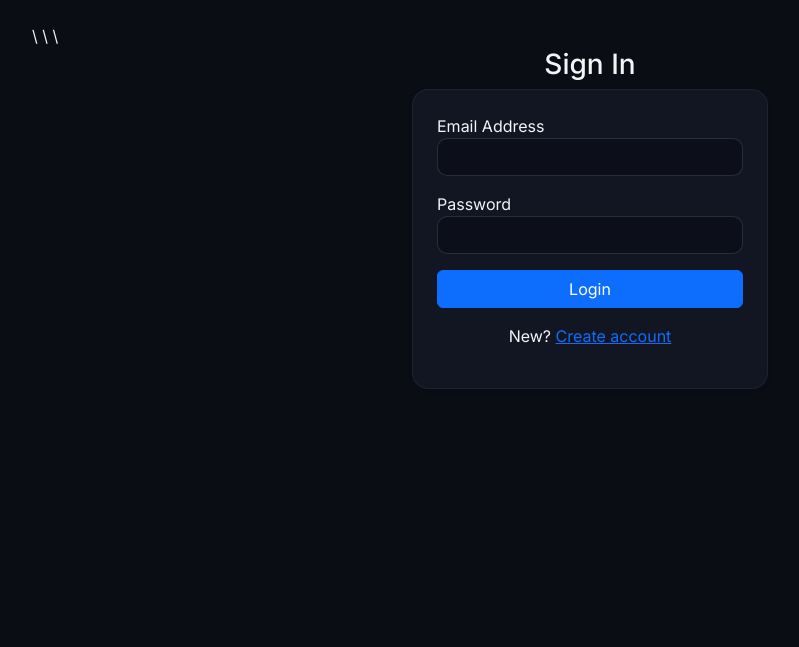
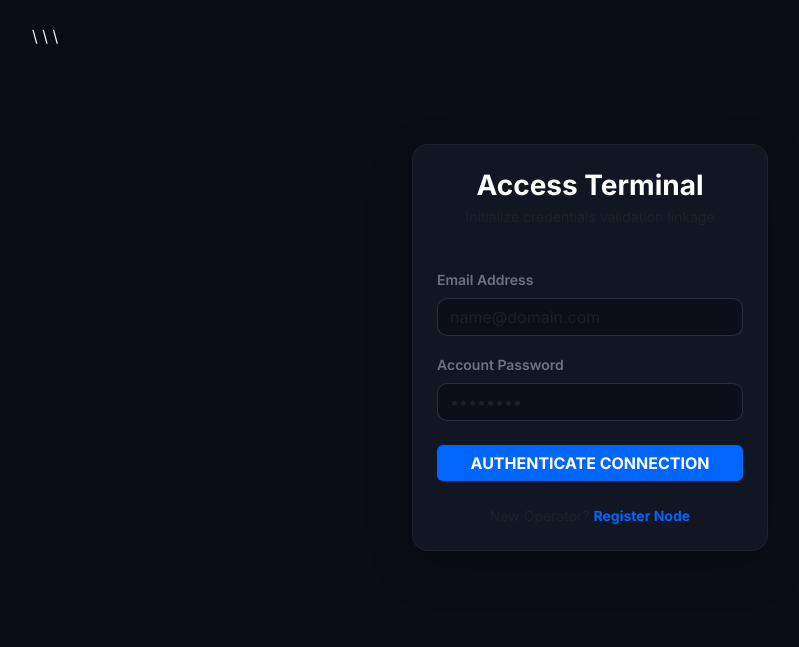
Before and after one commit to fortuneoduor-74/web-apk, a Flask app: page /login in a window 1280 px wide. Shown: the part 73-720 px from the top of the page, without its empty margins (50-849 px from the left). Run offline with Flask 3, Linux system fonts and the light colour scheme.

Commit message:
Revamp login page layout and styling

```diff
--- a/templates/login.html
+++ b/templates/login.html
@@ -1,20 +1,25 @@
 {% extends 'base.html' %}
 {% block content %}
-<div class="row justify-content-center">
+<div class="row justify-content-center align-items-center" style="min-height: 75vh;">
     <div class="col-md-4">
-        <h3 class="text-center">Sign In</h3>
-        <form method="POST" class="card p-4 shadow-sm">
-            <div class="mb-3">
-                <label>Email Address</label>
-                <input type="email" name="email" class="form-control" required>
+        <div class="card p-4 shadow-lg border-0" style="background-color: var(--bg-surface) !important;">
+            <div class="text-center mb-4">
+                <h3 class="fw-bold text-white mb-1">Access Terminal</h3>
+                <p class="text-muted small">Initialize credentials validation linkage</p>
             </div>
-            <div class="mb-3">
-                <label>Password</label>
-                <input type="password" name="password" class="form-control" required>
-            </div>
-            <button type="submit" class="btn btn-primary w-100">Login</button>
-            <p class="mt-3 text-center">New? <a href="{{ url_for('register') }}">Create account</a></p>
-        </form>
+            <form method="POST">
+                <div class="mb-3">
+                    <label class="form-label small text-secondary fw-semibold">Email Address</label>
+                    <input type="email" name="email" class="form-control" placeholder="name@domain.com" required>
+                </div>
+                <div class="mb-4">
+                    <label class="form-label small text-secondary fw-semibold">Account Password</label>
+                    <input type="password" name="password" class="form-control" placeholder="••••••••" required>
+                </div>
+                <button type="submit" class="btn btn-primary w-100 py-2.5 fw-bold text-uppercase" style="background-color: var(--accent-blue); border: none;">Authenticate Connection</button>
+                <p class="mt-4 text-center text-muted small mb-0">New Operator? <a href="{{ url_for('register') }}" class="text-decoration-none fw-bold" style="color: var(--accent-blue)">Register Node</a></p>
+            </form>
+        </div>
     </div>
 </div>
 {% endblock %}
```
